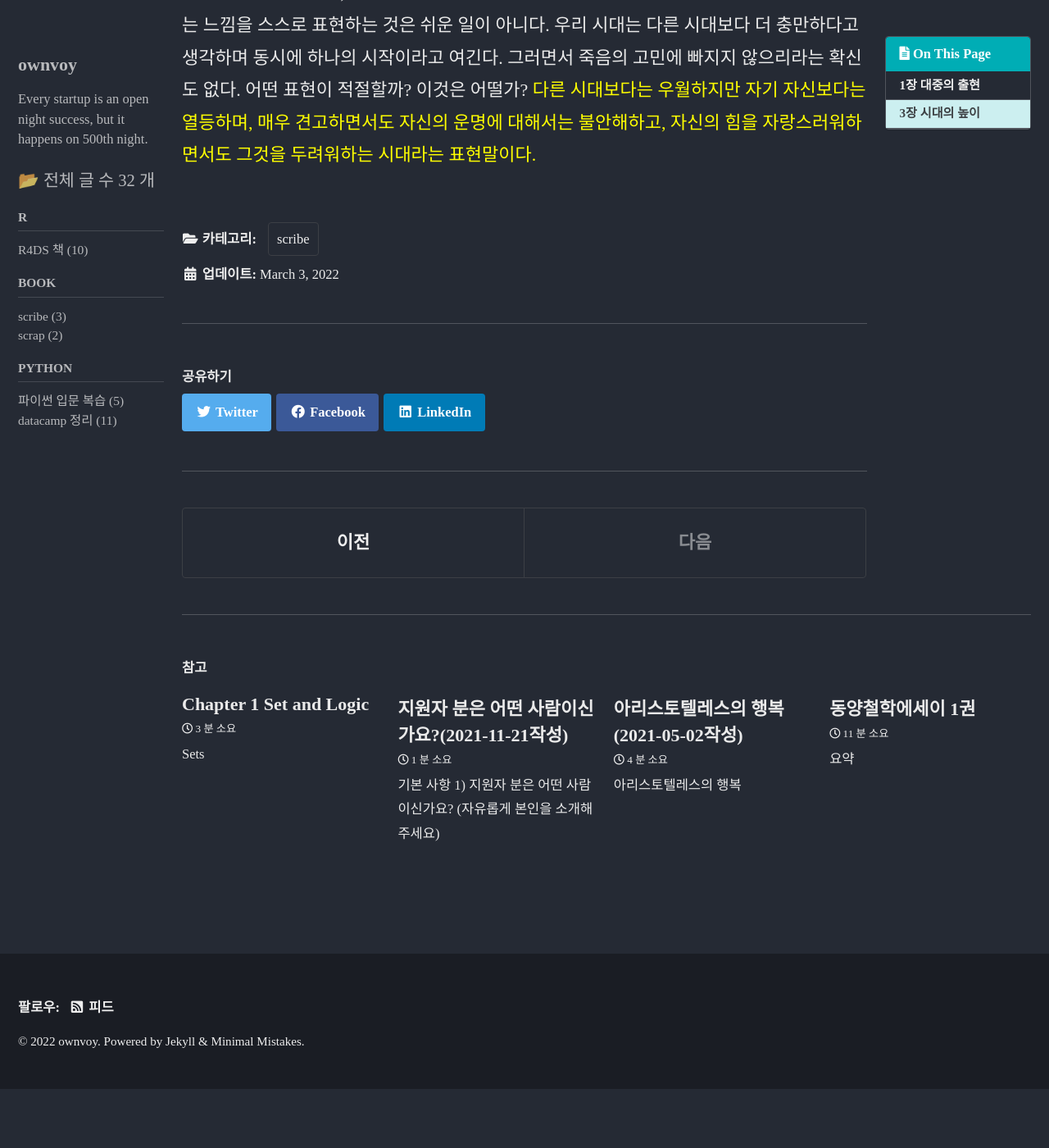
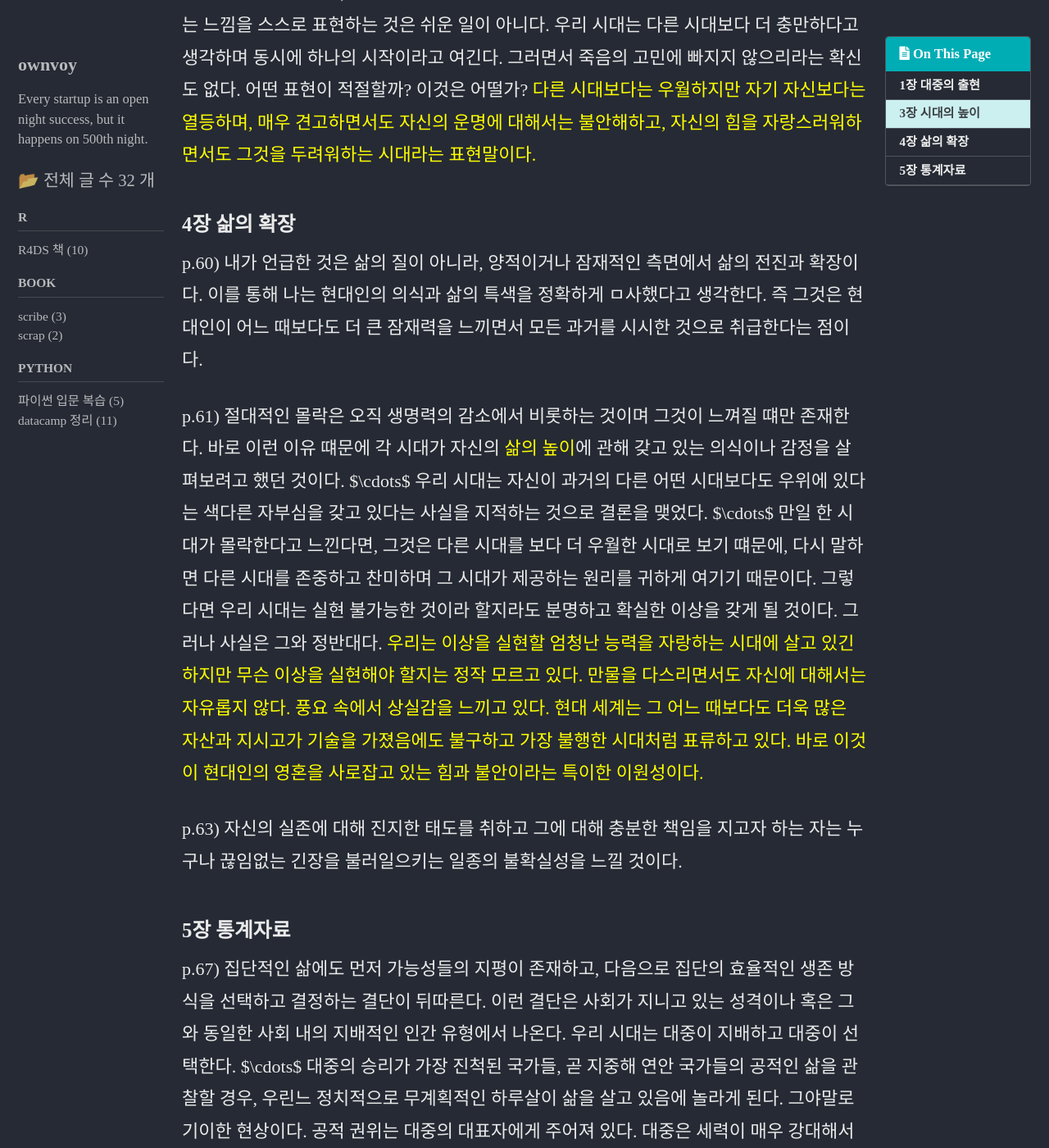
Before and after one commit to ownvoy/ownvoy.github.io, a Jekyll site: the page built from _posts/Book/scribe/2022-02-28-대중의 반역.md, in a window 1280 px wide and 1400 px high, scrolled down 2190 px. Shown: the whole window at 82% size. Built offline with Jekyll 4.4.1, drawn with Linux system fonts in a browser that asks for light colours; cached includes are drawn as plain includes; some web fonts are replaced; before the commit the page ends 3518 px from its top, so only the background shows below that; some of the changed text lies outside the part shown.

Commit message:
오늘 책

```diff
--- a/_posts/Book/scribe/2022-02-28-대중의 반역.md
+++ b/_posts/Book/scribe/2022-02-28-대중의 반역.md
@@ -33,3 +33,15 @@ p.49) "과거와 현재 사이의 심각한 분리는 우리 시대의 보편적
 
 p.49) 요컨대 우리 시대의 높이는 무엇인가?
 그것은 시대의 절정이 아니다. 하지만 과거의 어떤 시대보다 상위에 있고, 알려진 모든 정상보다 더 높이 있다고 생각 한다. 우리 시대가 갖고 있는 느낌을 스스로 표현하는 것은 쉬운 일이 아니다. 우리 시대는 다른 시대보다 더 충만하다고 생각하며 동시에 하나의 시작이라고 여긴다. 그러면서 죽음의 고민에 빠지지 않으리라는 확신도 없다. 어떤 표현이 적절할까? 이것은 어떨가? <span style="color:yellow">다른 시대보다는 우월하지만 자기 자신보다는 열등하며, 매우 견고하면서도 자신의 운명에 대해서는 불안해하고, 자신의 힘을 자랑스러워하면서도 그것을 두려워하는 시대라는 표현말이다.
+
+### 4장 삶의 확장
+
+p.60) 내가 언급한 것은 삶의 질이 아니라, 양적이거나 잠재적인 측면에서 삶의 전진과 확장이다. 이를 통해 나는 현대인의 의식과 삶의 특색을 정확하게 ㅁ사했다고 생각한다. 즉 그것은 현대인이 어느 때보다도 더 큰 잠재력을 느끼면서 모든 과거를 시시한 것으로 취급한다는 점이다.
+
+p.61) 절대적인 몰락은 오직 생명력의 감소에서 비롯하는 것이며 그것이 느껴질 떄만 존재한다. 바로 이런 이유 떄문에 각 시대가 자신의 <span style="color:yellow">삶의 높이</span>에 관해 갖고 있는 의식이나 감정을 살펴보려고 했던 것이다.  $\cdots$ 우리 시대는 자신이 과거의 다른 어떤 시대보다도 우위에 있다는 색다른 자부심을 갖고 있다는 사실을 지적하는 것으로 결론을 맺었다. $\cdots$ 만일 한 시대가 몰락한다고 느낀다면, 그것은 다른 시대를 보다 더 우월한 시대로 보기 떄문에, 다시 말하면 다른 시대를 존중하고 찬미하며 그 시대가 제공하는 원리를 귀하게 여기기 때문이다. 그렇다면 우리 시대는 실현 불가능한 것이라 할지라도 분명하고 확실한 이상을 갖게 될 것이다. 그러나 사실은 그와 정반대다.<span style="color:yellow"> 우리는 이상을 실현할 엄청난 능력을 자랑하는 시대에 살고 있긴 하지만 무슨 이상을 실현해야 할지는 정작 모르고 있다. 만물을 다스리면서도 자신에 대해서는 자유롭지 않다. 풍요 속에서 상실감을 느끼고 있다. 현대 세계는 그 어느 때보다도 더욱 많은 자산과 지시고가 기술을 가졌음에도 불구하고 가장 불행한 시대처럼 표류하고 있다. 바로 이것이 현대인의 영혼을 사로잡고 있는 힘과 불안이라는 특이한 이원성이다.
+
+p.63) 자신의 실존에 대해 진지한 태도를 취하고 그에 대해 충분한 책임을 지고자 하는 자는 누구나 끊임없는 긴장을 불러일으키는 일종의 불확실성을 느낄 것이다.
+
+### 5장 통계자료
+
+p.67) 집단적인 삶에도 먼저 가능성들의 지평이 존재하고, 다음으로 집단의 효율적인 생존 방식을 선택하고 결정하는 결단이 뒤따른다. 이런 결단은 사회가 지니고 있는 성격이나 혹은 그와 동일한 사회 내의 지배적인 인간 유형에서 나온다. 우리 시대는 대중이 지배하고 대중이 선택한다. $\cdots$ 대중의 승리가 가장 진척된 국가들, 곧 지중해 연안 국가들의 공적인 삶을 관찰할 경우, 우린느 정치적으로 무계획적인 하루살이 삶을 살고 있음에 놀라게 된다. 그야말로 기이한 현상이다. 공적 권위는 대중의 대표자에게 주어져 있다. 대중은 세력이 매우 강대해서 어떤 반대도 용납하지 않는다. 대중이 소유하고 있는 권력은 비교할 수 없는 최고의 형태이며, 이처럼 강력한 통치 상황은 역사상 찾아보기 어려울 정도이다. 그럼에도 불구하고 공적 권위, 곧 정부는 하루살이의 존재에 불과하다. 그렇다고 전도가 밝은 것도 아니고 발전이나 전개 과정을 짐작할 수 있는 어떤 계획을 시작한 것처럼 보이지도 않는다. 간단히 말해서 삶의 프로그램도 없고 계획도 없다. 어디로 가는지도 모른다. 엄밀히 말해서 어디론가 가고 있지도 않을 뿐만 아니라, 정해진 길도 예정된 궤도도 없기 떄문이다. 이 공적 권위는 스스로를 정당화하려고 할지라도 미래에 대해서는 아무런 언급도 하지 않을 것이다. $\cdots$ 대중은 삶의 계획이 없이 표류하는 인간이다. 그래서 그의 가능성과 권력이 아무리 막대하다 할지라도 아무 것도 건설하지 않는다.
```
